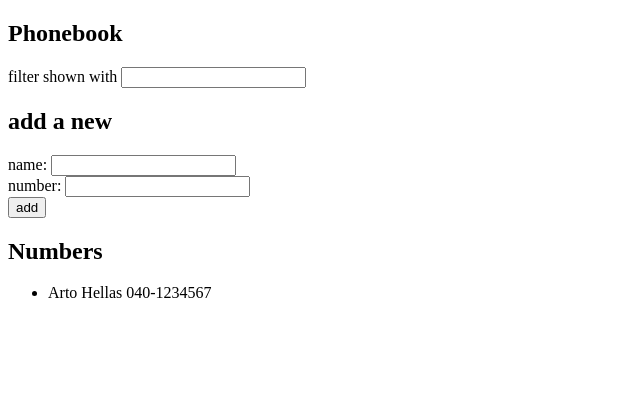
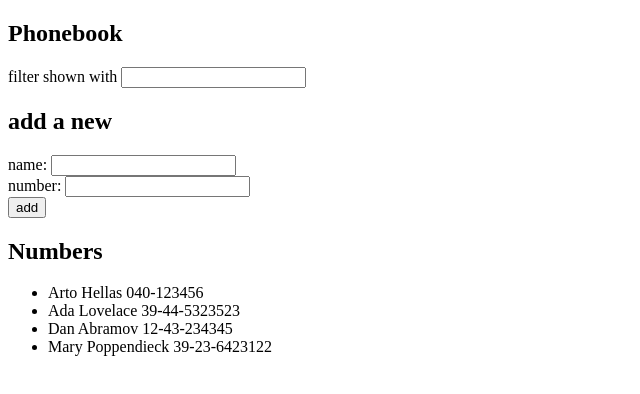
Before and after one commit to eleekku/full_stack_open, a React (Vite) app in the folder part2/puhelinluettelo/: page / in a window 1280 px wide. Shown: the top 394 px of the page, without its empty margins (0-640 px from the left). Built offline with nearby package versions, Linux system fonts and the light colour scheme.

Commit message:
implement db (2.11)

```diff
--- /dev/null
+++ b/part2/puhelinluettelo/db.json
@@ -0,0 +1,24 @@
+{
+  "persons":[
+    {
+      "name": "Arto Hellas",
+      "number": "040-123456",
+      "id": "1"
+    },
+    {
+      "name": "Ada Lovelace",
+      "number": "39-44-5323523",
+      "id": "2"
+    },
+    {
+      "name": "Dan Abramov",
+      "number": "12-43-234345",
+      "id": "3"
+    },
+    {
+      "name": "Mary Poppendieck",
+      "number": "39-23-6423122",
+      "id": "4"
+    }
+  ]
+}
--- a/part2/puhelinluettelo/package.json
+++ b/part2/puhelinluettelo/package.json
@@ -7,9 +7,11 @@
     "dev": "vite",
     "build": "vite build",
     "lint": "eslint .",
-    "preview": "vite preview"
+    "preview": "vite preview",
+	"server": "json-server -p 3001 db.json"
   },
   "dependencies": {
+    "axios": "^1.8.1",
     "react": "^19.0.0",
     "react-dom": "^19.0.0"
   },
@@ -23,6 +25,7 @@
     "eslint-plugin-react-hooks": "^5.0.0",
     "eslint-plugin-react-refresh": "^0.4.18",
     "globals": "^15.14.0",
+    "json-server": "^1.0.0-beta.3",
     "vite": "^6.1.0"
   }
 }
--- a/part2/puhelinluettelo/src/App.jsx
+++ b/part2/puhelinluettelo/src/App.jsx
@@ -1,4 +1,5 @@
-import { useState } from 'react'
+import { useState, useEffect } from 'react'
+import axios from 'axios'
 
 const Filter = ({ filter, setFilter }) => {
   return (
@@ -34,13 +35,18 @@ const addPerson = (event, persons, setPersons, newName, setNewName, newNumber, s
 }
 
 const App = () => {
-  const [persons, setPersons] = useState([
-    { name: 'Arto Hellas',
-      number: '040-1234567' }
-  ])
+  const [persons, setPersons] = useState([])
   const [newName, setNewName] = useState('')
   const [newNumber, setNewNumber] = useState('')
   const [filter, setFilter] = useState('')
+
+  useEffect(() => {
+    axios
+      .get('/db.json')
+      .then(response => {
+        setPersons(response.data.persons)
+      })
+  }, [])
 
   const handleNewNumber = (event, setNewNumber) => {
     setNewNumber(event.target.value)
```
Also changed, not shown: 1 other file (tests, documents, lock files or other folders).
